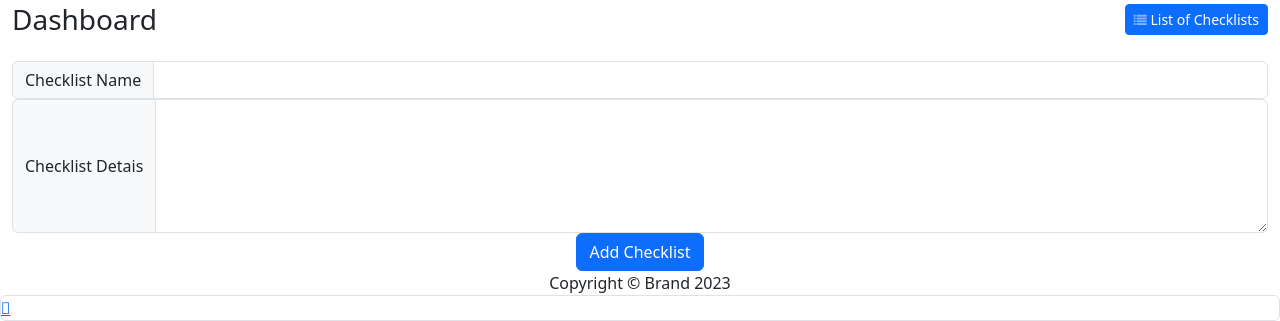
After one commit to my443/brighterchecklist, a Django app: page /manager/new/ in a window 1280 px wide. The commit adds this page. Shown: the part 620-941 px from the top of the page. Run offline with Django 4.2, Linux system fonts and the light colour scheme; some libraries are stand-ins or nearby versions.

Commit message:
Adding a new checklist works.

```diff
--- /dev/null
+++ b/brighterchecklist/checklist_manager/forms.py
@@ -0,0 +1,5 @@
+from django import forms
+
+class ChecklistTemplateForm(forms.Form):
+    checklist_name = forms.CharField(label='Checklist Name', widget=forms.TextInput(attrs={'class': "form-control"}))
+    checklist_details = forms.CharField(widget=forms.Textarea(attrs={'class': "form-control", "rows": "5"}))
--- a/brighterchecklist/checklist_manager/models.py
+++ b/brighterchecklist/checklist_manager/models.py
@@ -3,8 +3,8 @@ from django.db import models
 # Create your models here.
 
 class SourceChecklist(models.Model):
-    checklist_name = None
-    checklist_details = None
-    created = ''
-    last_updated = ''
-    owner = ''
+    checklist_name = models.TextField()
+    checklist_details = models.TextField()
+    created = models.DateTimeField(auto_now_add=True)
+    last_updated = models.DateTimeField(auto_now_add=True)
+    owner = models.IntegerField()
--- /dev/null
+++ b/brighterchecklist/checklist_manager/templates/checklist_manager_entry.html
@@ -0,0 +1,19 @@
+{% extends "base.html" %}
+
+{% block main_content %}
+<div class="d-sm-flex justify-content-between align-items-center mb-4">
+    <h3 class="text-dark mb-0">Dashboard</h3><a class="btn btn-primary btn-sm d-none d-sm-inline-block" role="button" href="/manager"><i class="fa fa-list fa-sm text-white-50" style="font-size: 13px;"></i>&nbsp;List of Checklists</a>
+</div>
+<div class="row">
+    <div class="col text-center">
+
+        <form action="/manager/" method="post">
+        {% csrf_token %}
+            <div class="input-group"><span class="input-group-text" width="30%">Checklist Name</span>{{ form.checklist_name }}</div>
+
+        <div class="input-group"><span class="input-group-text">Checklist Detais</span>{{ form.checklist_details }}</div>
+        <button class="btn btn-primary text-center" type="submit">Add Checklist</button>
+            </form>
+    </div>
+</div>
+{% endblock %}
--- a/brighterchecklist/checklist_manager/templates/checklist_manager_main.html
+++ b/brighterchecklist/checklist_manager/templates/checklist_manager_main.html
@@ -2,7 +2,7 @@
 
 {% block main_content %}
 <div class="d-sm-flex justify-content-between align-items-center mb-4">
-    <h3 class="text-dark mb-0">Dashboard</h3><a class="btn btn-primary btn-sm d-none d-sm-inline-block" role="button" href="#"><i class="fa fa-plus fa-sm text-white-50" style="font-size: 13px;"></i>&nbsp;Add Checklist</a>
+    <h3 class="text-dark mb-0">Dashboard</h3><a class="btn btn-primary btn-sm d-none d-sm-inline-block" role="button" href="/manager/new/"><i class="fa fa-plus fa-sm text-white-50" style="font-size: 13px;"></i>&nbsp;Add Checklist</a>
 </div>
 <div class="row">
     <div class="col">
--- a/brighterchecklist/checklist_manager/urls.py
+++ b/brighterchecklist/checklist_manager/urls.py
@@ -3,4 +3,5 @@ from . import views
 
 urlpatterns = [
     path('manager/', views.manager, name='manager'),
+    path('manager/new/', views.new, name='new')
 ]
--- a/brighterchecklist/checklist_manager/views.py
+++ b/brighterchecklist/checklist_manager/views.py
@@ -1,7 +1,31 @@
 from django.shortcuts import render
 from django.http import HttpResponse
 from django.template import loader
+from .models import SourceChecklist
+from .forms import ChecklistTemplateForm
 
 def manager(request):
+    if request.method == 'POST':
+        form = ChecklistTemplateForm(request.POST)
+        print (request.POST)
+
+        source = SourceChecklist()
+        source.owner = 1
+
+        if form.is_valid():
+            source.checklist_name = request.POST['checklist_name']
+            source.checklist_details = form.cleaned_data['checklist_details']
+
+        source.save()
+
     template = loader.get_template('checklist_manager_main.html')
     return HttpResponse(template.render())
+
+def new(request):
+    new_checklist = SourceChecklist()
+    form = ChecklistTemplateForm()
+    template = loader.get_template('checklist_manager_entry.html')
+    context = {
+        'form': form,
+    }
+    return HttpResponse(template.render(context, request))
```
Also changed, not shown: brighterchecklist/checklist_manager/migrations/0001_initial.py (added).
